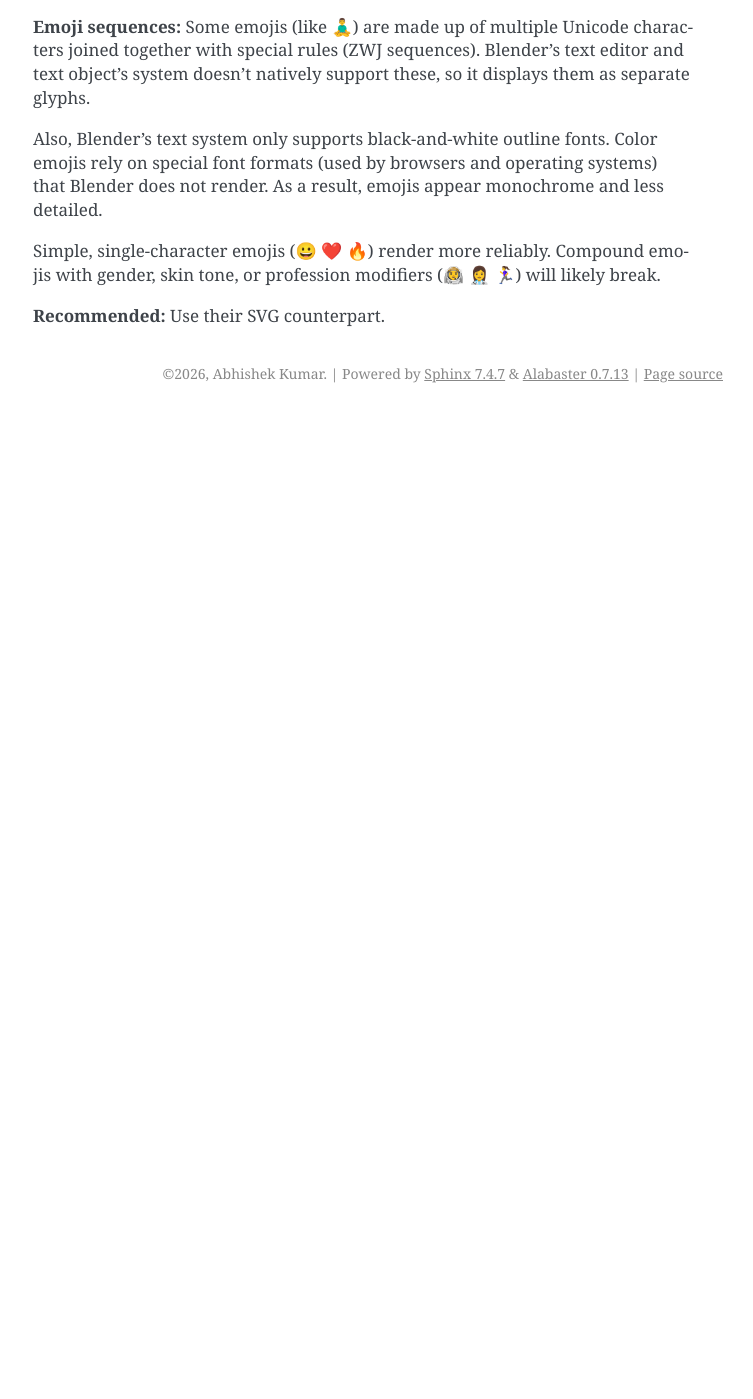
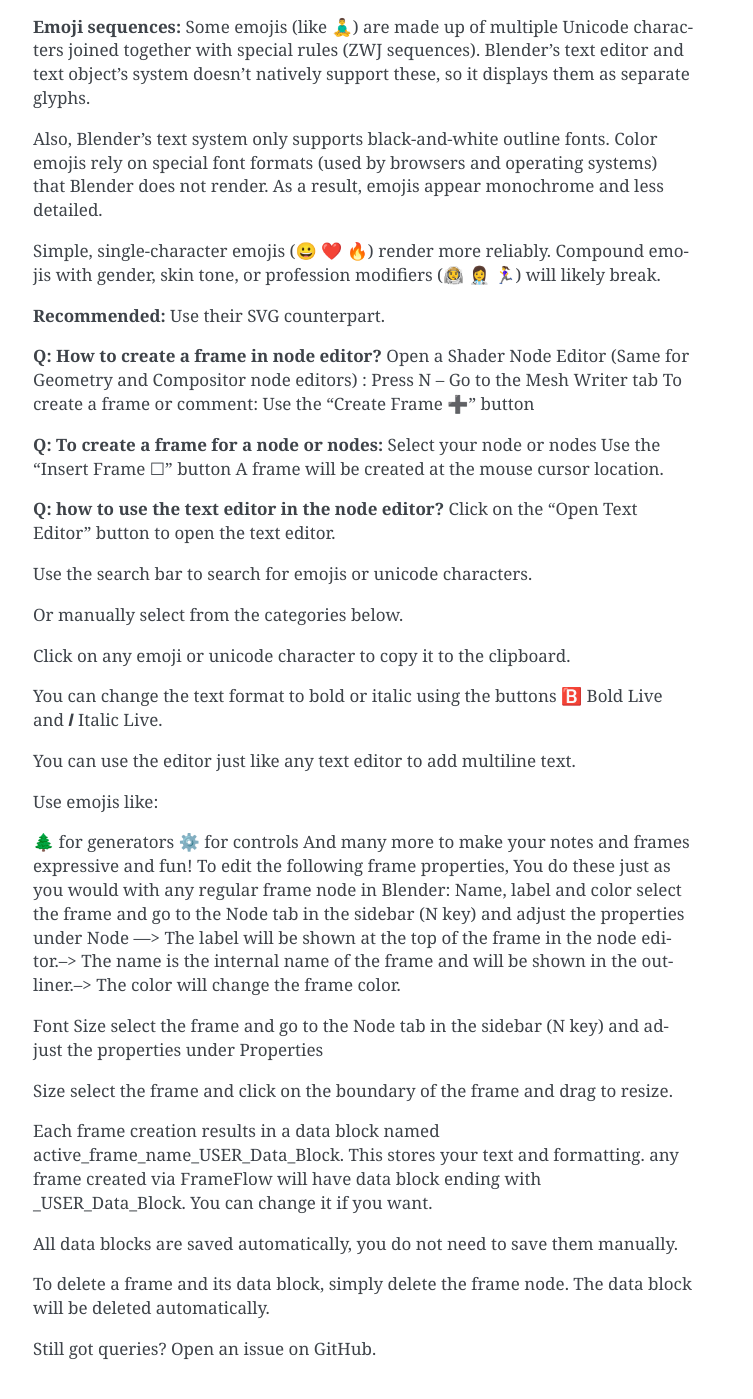
Before and after one commit to Mytner/Mesh-Writer-Support, a Sphinx documentation site: the page built from docs/faq.rst, in a window 1280 px wide and 1400 px high, scrolled down 2807 px. Shown: the whole window, without its empty margins (387-1140 px from the left). Built offline with Sphinx 7.4.7, drawn with Linux system fonts in a browser that asks for light colours; before the commit the page ends 3220 px from its top, so only the background shows below that.

Commit message:
Added frame flow FAQ.

```diff
--- a/docs/faq.rst
+++ b/docs/faq.rst
@@ -123,3 +123,50 @@
 Simple, single-character emojis (😀 ❤️ 🔥) render more reliably. Compound emojis with gender, skin tone, or profession modifiers (👨‍🚀 👩‍⚕️ 🏃‍♀️) will likely break.
 
 **Recommended:** Use their SVG counterpart.
+
+
+
+**Q: How to create a frame in node editor?**
+Open a Shader Node Editor (Same for Geometry and Compositor node editors)
+: Press N -- Go to the Mesh Writer tab
+To create a frame or comment:
+Use the "Create Frame ➕" button
+
+**Q: To create a frame for a node or nodes:**
+Select your node or nodes
+Use the "Insert Frame ☐" button
+A frame will be created at the mouse cursor location.
+
+**Q: how to use the text editor in the node editor?**
+Click on the "Open Text Editor" button to open the text editor.
+
+
+Use the search bar to search for emojis or unicode characters.
+
+Or manually select from the categories below.
+
+Click on any emoji or unicode character to copy it to the clipboard.
+
+You can change the text format to bold or italic using the buttons 🅱️ Bold Live and 𝑰 Italic Live.
+
+You can use the editor just like any text editor to add multiline text.
+
+Use emojis like:
+
+🌲 for generators
+⚙️ for controls
+And many more to make your notes and frames expressive and fun!
+To edit the following frame properties, You do these just as you would with any regular frame node in Blender:
+Name, label and color select the frame and go to the Node tab in the sidebar (N key) and adjust the properties under Node ---> The label will be shown at the top of the frame in the node editor.--> The name is the internal name of the frame and will be shown in the outliner.--> The color will change the frame color.
+
+Font Size select the frame and go to the Node tab in the sidebar (N key) and adjust the properties under Properties
+
+Size select the frame and click on the boundary of the frame and drag to resize.
+
+Each frame creation results in a data block named active_frame_name_USER_Data_Block. This stores your text and formatting. any frame created via FrameFlow will have data block ending with _USER_Data_Block. You can change it if you want.
+
+All data blocks are saved automatically, you do not need to save them manually.
+
+To delete a frame and its data block, simply delete the frame node. The data block will be deleted automatically.
+
+Still got queries? Open an issue on GitHub.
```
